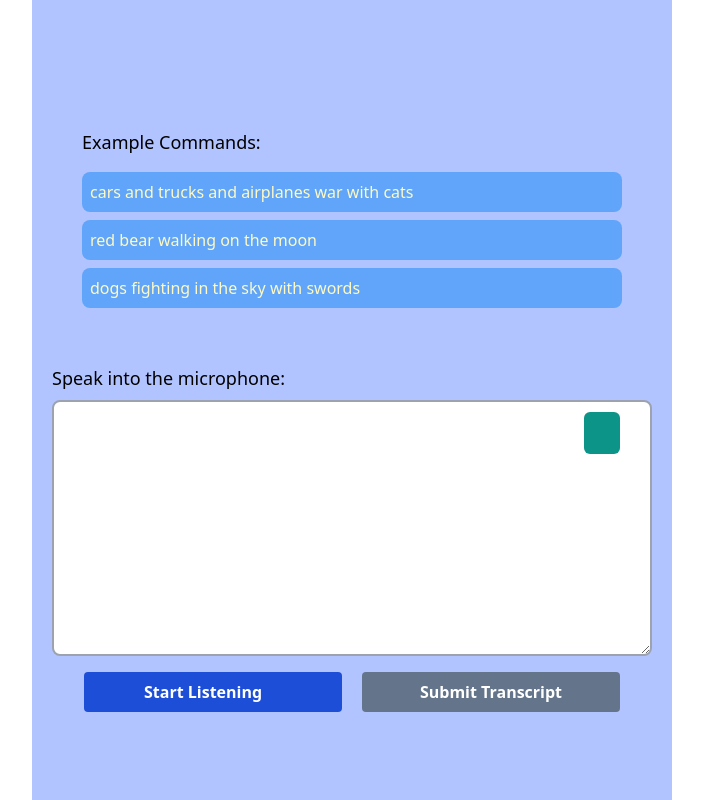
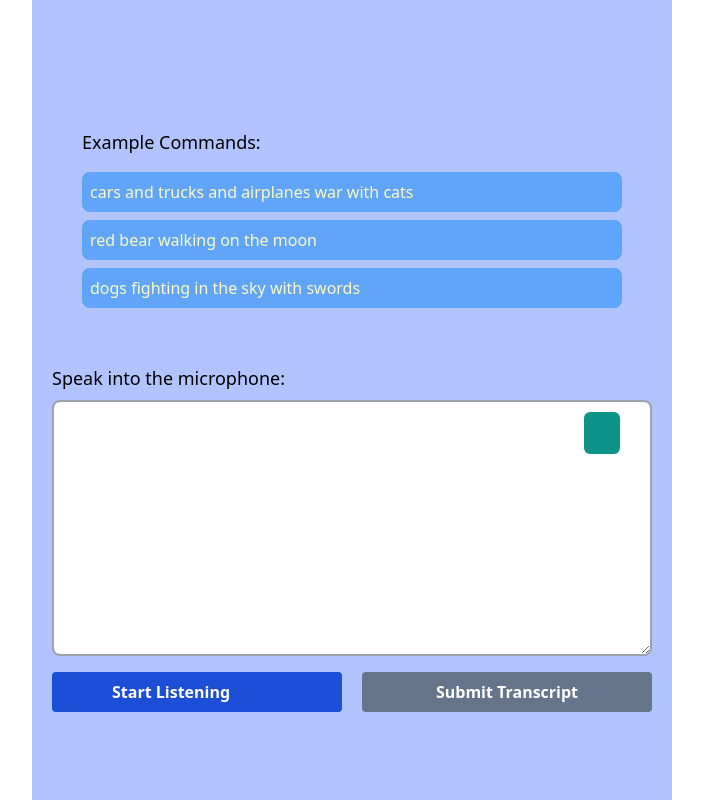
Before and after one commit to yunusemre482/holonext-aframe, a React (Create React App) app in the folder client/: page / in a window 1280 px wide. Shown: the whole page, without its empty margins (288-991 px from the left). Built offline with nearby package versions, Linux system fonts and the light colour scheme; some icons are missing; what @speechly/speech-recognition-polyfill would draw is missing.

Commit message:
remove button paddings

```diff
--- a/client/src/pages/DallE.jsx
+++ b/client/src/pages/DallE.jsx
@@ -91,7 +91,7 @@ const DallE = () => {
 						</button>
 					</div>
 
-					<div className='flex  justify-end items-center  gap-5 w-full lg:w-full flex-row lg:px-[2rem]'>
+					<div className='flex  justify-end items-center  gap-5 w-full lg:w-full flex-row'>
 						<button
 							onClick={handleListen}
 							id='start-recognition'
```
